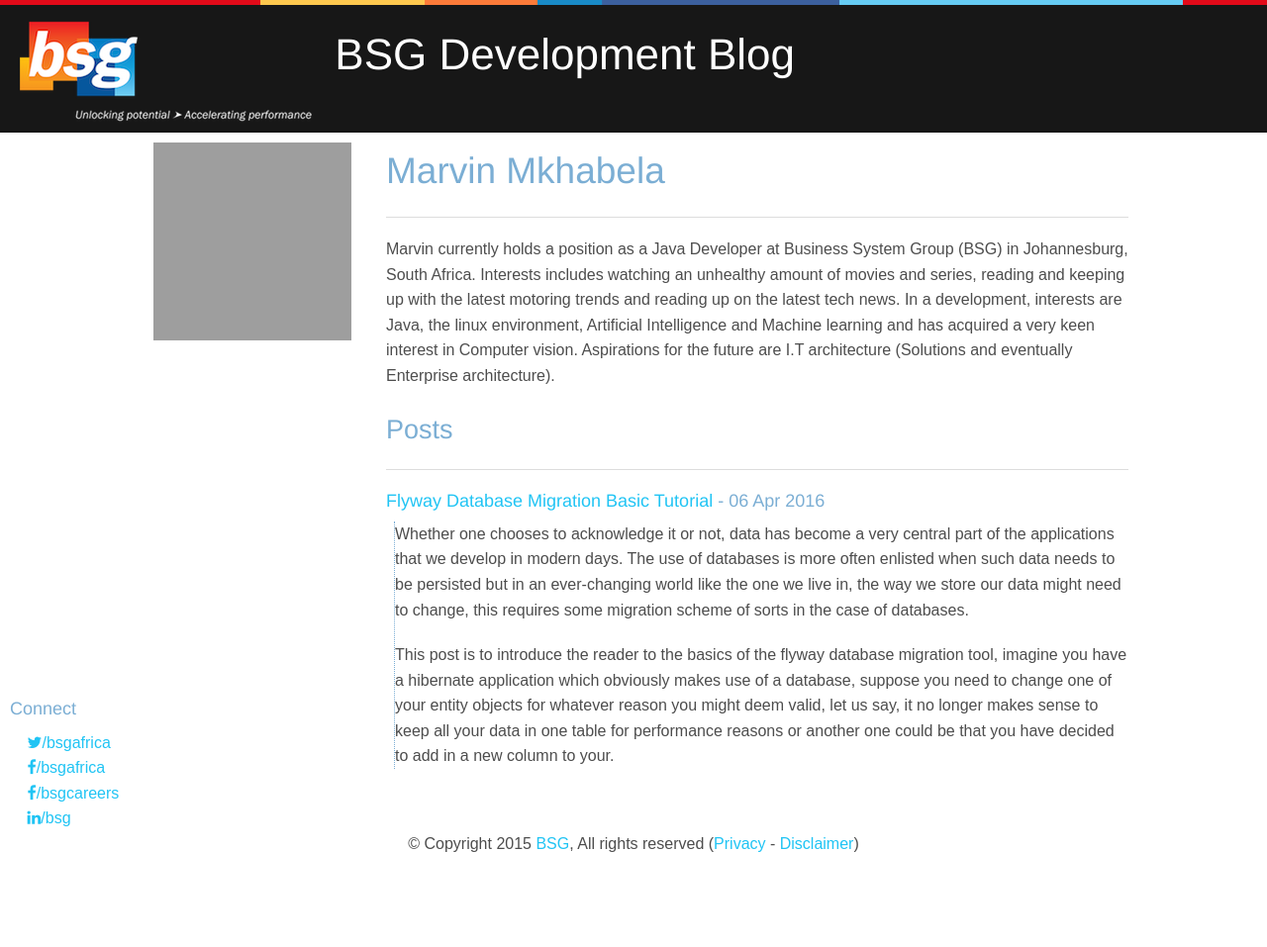
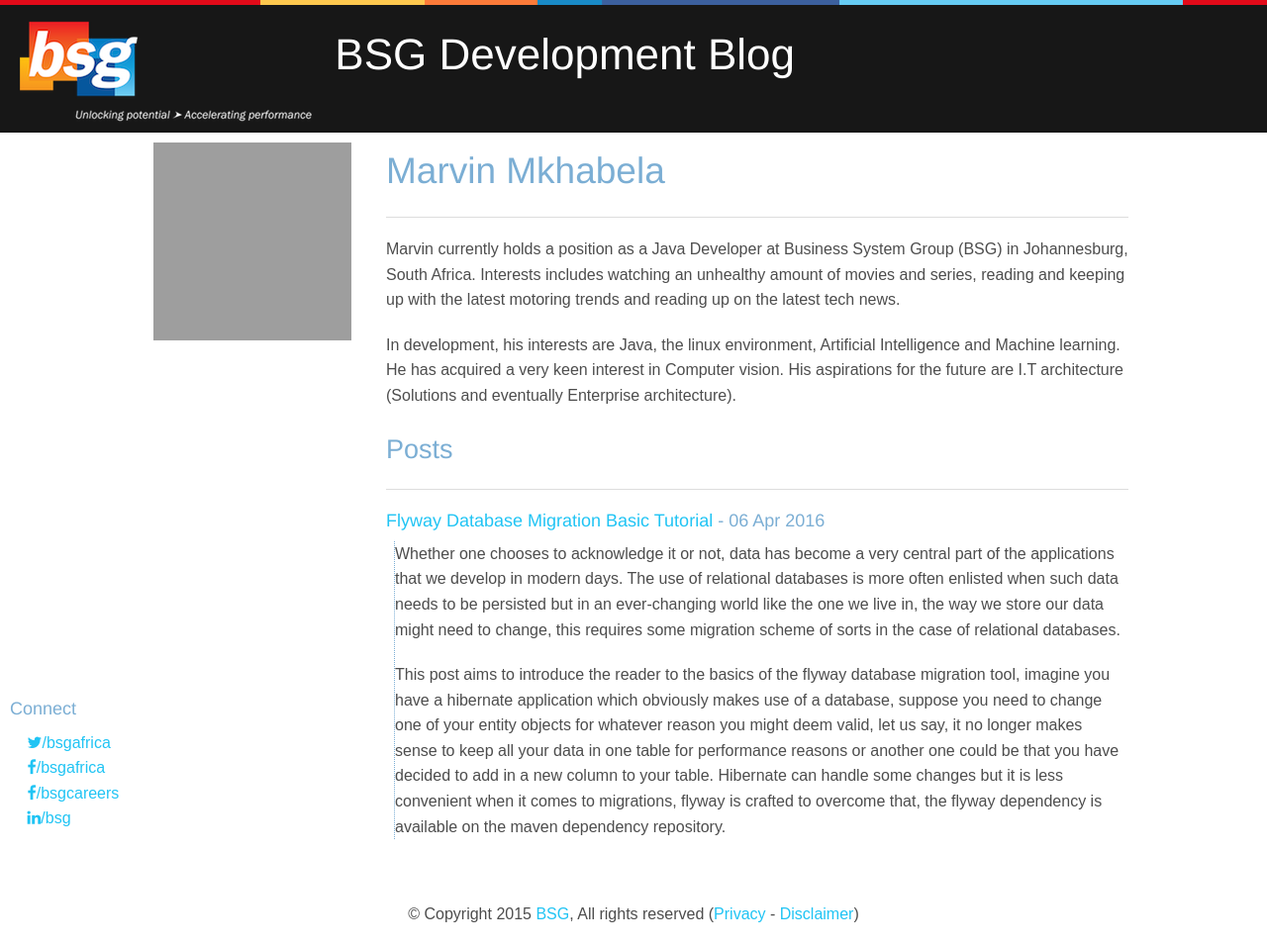
Before and after one commit to BSG-Africa/blog, a Jekyll site: the page built from _authors/marvinmkhabela.md, in a window 1280 px wide. Shown: the whole page at 99% size. Built offline with Jekyll 4.4.1, drawn with Linux system fonts in a browser that asks for light colours; nearby versions of some CDN libraries; before the commit the page ends 900 px from its top, so only the background shows below that; grey boxes are pictures that could not be loaded.

Commit message:
Edit Flyway Database Migration Basic Tutorial and Marvin author page

```diff
--- a/_authors/marvinmkhabela.md
+++ b/_authors/marvinmkhabela.md
@@ -4,4 +4,6 @@
 gravatar: 970d32cd55a46bc8425359da80bb0878
 ---
 
-Marvin currently holds a position as a Java Developer at Business System Group (BSG) in Johannesburg, South Africa. Interests includes watching an unhealthy amount of movies and series, reading and keeping up with the latest motoring trends and reading up on the latest tech news. In a development, interests are Java, the linux environment, Artificial Intelligence and Machine learning and has acquired a very keen interest in Computer vision. Aspirations for the future are I.T architecture (Solutions and eventually Enterprise architecture).
+Marvin currently holds a position as a Java Developer at Business System Group (BSG) in Johannesburg, South Africa. Interests includes watching an unhealthy amount of movies and series, reading and keeping up with the latest motoring trends and reading up on the latest tech news.
+
+In development, his interests are Java, the linux environment, Artificial Intelligence and Machine learning. He has acquired a very keen interest in Computer vision. His aspirations for the future are I.T architecture (Solutions and eventually Enterprise architecture).
--- a/_posts/2016-04-06-flyway-database-migration-basics-tutorial.md
+++ b/_posts/2016-04-06-flyway-database-migration-basics-tutorial.md
@@ -3,31 +3,28 @@
 author: marvinmkhabela
 ---
 
-Whether one chooses to acknowledge it or not, data has become a very central part of the applications that we develop in modern days. The use of databases is more often enlisted when such data needs to be persisted but in an ever-changing world like the one we live in,
-the way we store our data might need to change, this requires some migration scheme of sorts in the case of databases.
+Whether one chooses to acknowledge it or not, data has become a very central part of the applications that we develop in modern days. The use of relational databases is more often enlisted when such data needs to be persisted but in an ever-changing world like the one we live in,
+the way we store our data might need to change, this requires some migration scheme of sorts in the case of relational databases.
 
-This post is to introduce the reader to the basics of the flyway database migration tool, imagine you have a hibernate application which obviously makes use of  a database, suppose you need to change one of your entity objects for whatever reason you might deem valid, let us
-say, it no longer makes sense to keep all your data in one table for performance reasons or another one could be that you have decided to add in a new column to your.
+This post aims to introduce the reader to the basics of the flyway database migration tool, imagine you have a hibernate application which obviously makes use of  a database, suppose you need to change one of your entity objects for whatever reason you might deem valid, let us
+say, it no longer makes sense to keep all your data in one table for performance reasons or another one could be that you have decided to add in a new column to your table.
+Hibernate can handle some changes but it is less convenient when it comes to migrations, flyway is crafted to overcome that, the flyway dependency is available on the maven dependency repository.
 <!--more-->
-Hibernate can handle some changes but it is less convenient when it comes to migrations, flyway is crafted to overcome that, the flyway dependency is available maven dependency repository.
 
 #### How it works:
 
-To use flyway in your application, you need to define your flyway properties in your application.properties file, you have the option of configuring your DataSource in this file also but I have in my limited experience with the technology found that it is not such a great idea to do so,
+To use flyway in your application, you need to define your flyway properties in your application.properties file, you have the option of configuring your DataSource in this file also but I have in my limited experience with the technology found that it is not such a great idea to do so, rather do so in your java configuration setup because, it becomes easier for you to configure different DataSources for your test and production databases, more to follow on flyway tests.
 
 {% highlight java %}
 # Flyway properties
 flyway.baseline-on-migrate=true
 flyway.baseline-version=1
 {% endhighlight %}
+Application.properties snippet
 
-  rather do so in your java configuration setup because, it becomes easier for you to configure different DataSources for your test and production databases, more to follow on flyway tests.
-}
-}
+You need to create the directory `{project}/main/resources/db/migration` to keep your database migration scrips, the names of this scripts need to comply to a certain format, all scripts must begin with the prefix "V", which is the default flyway prefix, though this can be changed via the flyway.prefix property in the application.properties file, the version number then follows this prefix, these can be natural numbers or positive real numbers. Flyway also uses another special character which is the version separator, which is defaulted to a double underscore, "__", this can also be changed via the application.properties file, flyway will ignore everything between this character and the .sql suffix, which can also be changed too.
 
-You need to create the directory {project}/main/resources/db/migration to keep your database migration scrips, the names of this scripts need to comply to a certain format, all scripts must begin with the prefix "V", which is the default flyway prefix, though this can be changed via the flyway.prefix property in the application.properties file, the version number then follows this prefix, these can be natural numbers or positive real numbers. Flyway also uses another special character which is the version separator, which is defaulted to a double underscore, "__", this can also be changed via the application.properties file, flyway will ignore everything between this character and the .sql suffix, which can also be changed too.
-
-These migration scripts comprise of database queries to perform the necessary database operations that you desire, a valid script name under the default settings would be as so, "V1__Create_table.sql"
+These migration scripts comprise of database queries to perform the necessary database operations that you desire, a valid script name under the default settings would be as so, `V1__Create_table.sql`
 which might look something like this,
 
 {% highlight sql %}
@@ -37,16 +34,17 @@
 );
 {% endhighlight %}
 
-One thing that one should be very careful of is setting the baseline-on-migrate property on flyway, this should only be done on an initial flyway run, this propery overrides one flyway's "safety checks" which ensures that only 'safe' migrations are executed, on setting this property to true which is otherwise set to false by default, flyway allows migrations onto a non-empty and "unversioned" schema, unversioned because, flyway creates a table named "schema_version" on its initial run and maintains such a table on subsequent runs, you will soon
+One thing that one should be very careful of is setting the `baseline-on-migrate` property on flyway, this should only be done on an initial flyway run, this propery overrides one flyway's "safety checks" which ensures that only 'safe' migrations are executed, on setting this property to true which is otherwise set to false by default, flyway allows migrations onto a non-empty and "unversioned" schema, unversioned because, flyway creates a table named `schema_version` on its initial run and maintains such a table on subsequent runs, you will soon
 realize how this works because once you manually alter the schema or any of its constituents, flyway will fail to validate the integrity of your database schema, which would require you to drop your schema_version or perhaps your whole schema if your migration scripts do not
 offer the flexibility of a fresh database or have checksums for existence of tables.
 
 One very important fact to note is that flyway will not allow you to set the baseline-on-migrate property on the fly inside your java code, this has to be set in the application.properties file because of the potential risks it introduces. Flyway allows you to set a baseline version which indicates the current state of your database, this number (decimal or natural) specifies the migration version script to start running from, one should note that despite setting a baseline version higher than a certain script version, flyway will still validate all the scripts in the
 db/migration folder.
 
-Flyway also allows one the option to clear the schema on error and also just the option to wipe the database on initialization, by setting the clean-on-error and the clean properties to true, only in the application.properties file, it will not work when done in Java code.
+Flyway also allows one the option to clear the schema on error, i.e drop and recreate the target schema when it encounters a versioning related error, this neat and very distructive feature can be activated by setting the clean-on-error property to true, needless to say, one should extra care when setting this property to true. Another such property available on Flyway is the clean property which
+drops and recreates the schema before doing any migrations, this is activated by setting the clean property in your application.properties file, the two clean features can only be set in that file because of the potential damage they can cause.
 
-Example of flyway java configuration service:
+Example of flyway java configuration service using the Springframework:
 
 {% highlight java %}
 @Service
@@ -68,17 +66,20 @@
 }
 {% endhighlight %}
 
-One should also decide when to run the flyway migrations, it is generally a good idea to do so as soon as the datasource bean is constructed, I have mainly favoured the PostConstruct annotaion in my usages of flyway, to intitialize flyway in your java code one needs to create a new Flyway object and after setting the properties on the fly (if applicable) call the flyway migrate method.
+One should also decide when to run the flyway migrations, it is generally a good idea to do so as soon as the datasource bean is constructed, I have mainly favoured the `PostConstruct` annotaion (This will run migrations everytime the application starts up) in my usages of flyway, to intitialize flyway in your java code one needs to create a new Flyway object, then set Flyway properties on the fly (if applicable), and finally call the flyway migrate method.
+To ensure that Flyway runs without any snags one should set the `ddl.auto` property on their hibernate properties to "validate", otherwise flyway will throw an exception upon initialization of the
+migrate method.
 
-To perform tests with flyway one needs to setup a new test datasource unless if of course you wish to use the same database for testing, though I cannot think of a logical reason why one might need to do that.
+To perform tests with flyway one needs to setup a new test datasource unless if of course you wish to use the same database for testing, though I cannot think of a logical reason why one might need to do that. Setting a separate datasource for your tests will require you to have scripts that initialize a blank database since the most commonly used testing databases are in-memory databases.
 
-Another maven dependency by the name flyway-test-extensions needs to be installed to run flyway database migrations in your integration tests, one needs to annotate each test with the annotation, FlywayTest, there are two ways in which one can do this, annotate each method in your test with the flywayTest annotation or annotate the whole class. When a whole class is annotated, flyway will only create the database once and all the methods within the class will share the same database instance (Faster!!!), where else if each method is annotated, each method will have its own database instance created by flyway and will not share with all the other tests in the class. Please note that, this is easier to do with in memory databases such as Hyper SQL and the Apache Derby databases.
+Another maven dependency by the name flyway-test-extensions needs to be installed to run flyway database migrations in your integration tests, one needs to annotate each test with the annotation, FlywayTest, there are two ways in which one can do this, annotate each method in your test with the FlywayTest annotation or annotate the whole class. When a whole class is annotated, flyway will only create the database once and all the methods within the class will share the same database instance (Faster!!!), where else if each method is annotated, each method will have its own database instance created by flyway and will not share with all the other tests in the class. Please note that, this is easier to do with in memory databases such as Hyper SQL and the Apache Derby databases.
 
+Below is a skeleton of a Spring JUnit integration test utilizing the Flyway migration tool,
 {% highlight java%}
 @Transactional
 @RunWith(SpringJUnit4ClassRunner.class)
 @ContextConfiguration(
-        classes = {/* Your dependencies here */},
+        classes = {/* Your Java configuration classes here */},
         loader = AnnotationConfigContextLoader.class)
 @ActiveProfiles("test")
 @FlywayTest
@@ -113,3 +114,5 @@
     <scope>test</scope>
 </dependency>
 {% endhighlight %}
+
+In conclusion, Flyway is a very neat tool that aids the development environment immensely, especially one where there are a lot of developers working on the same code base, Flyway serves as an automated synchronization tool for all the developers' local databases and the production database. When used appropriately, this can greately increase productivity and ensure that the production environment runs like a swiss watch regardless of changes to the relations in the database.
```
Also changed, not shown: 2 other files.
